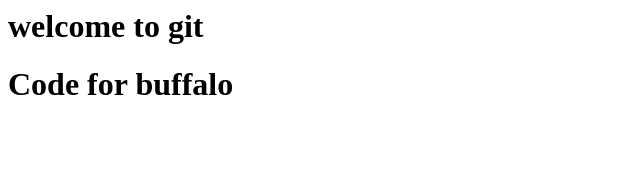
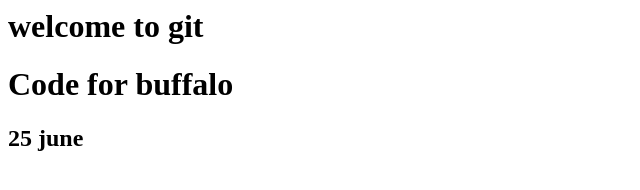
Before and after one commit to Bhoomi-revankar29/Flipcart, a plain HTML site: page index.html in a window 1280 px wide. Shown: the whole page, without its empty margins (0-640 px from the left). Drawn offline with Linux system fonts and the light colour scheme.

Commit message:
child branch 25th merge

```diff
--- a/index.html
+++ b/index.html
@@ -4,6 +4,7 @@
 <body>
 <h1>welcome to git</h1>
 <h1>Code for buffalo</h1>
+<h2>25 june</h2>
 
 </body>
 </html>
```
